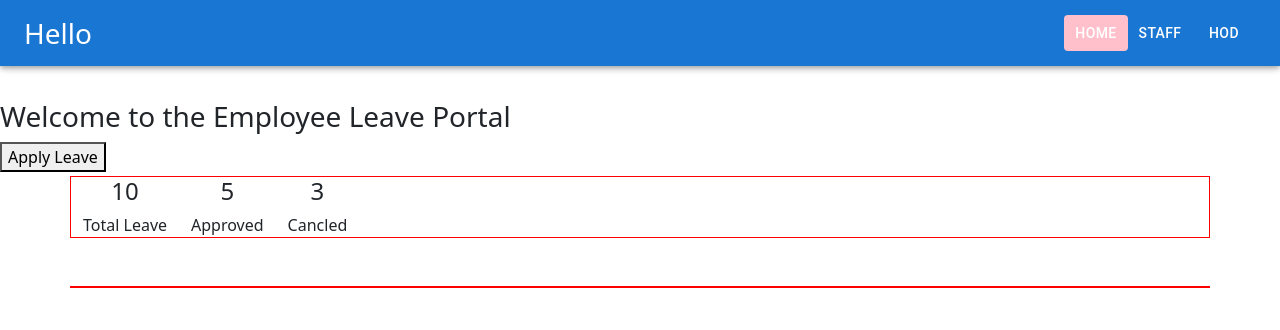
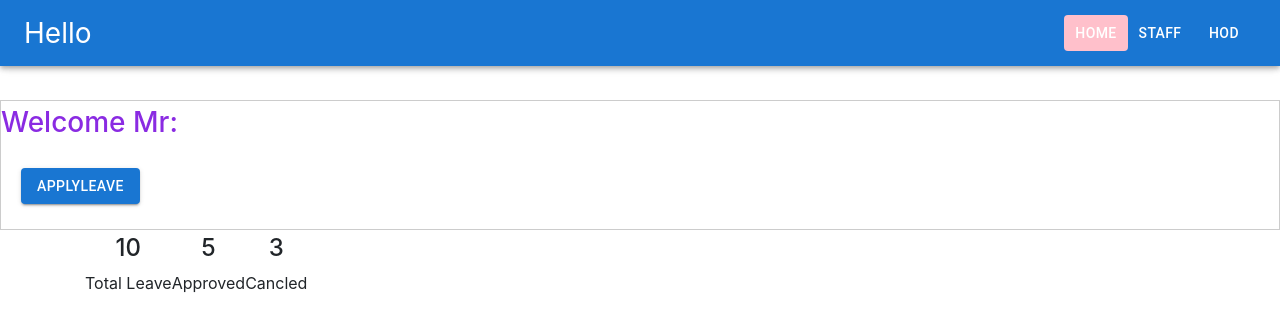
Before and after one commit to riteshsingh132/mainporject, a React (Create React App) app: page /dashbord in a window 1280 px wide. Shown: the top 330 px of the page. Built offline with nearby package versions, Linux system fonts and the light colour scheme.

Commit message:
first commit

```diff
--- a/package.json
+++ b/package.json
@@ -12,7 +12,7 @@
     "@testing-library/jest-dom": "^5.16.5",
     "@testing-library/react": "^13.4.0",
     "@testing-library/user-event": "^13.5.0",
-    "bootstrap": "^5.3.0",
+    "bootstrap": "^4.6.0",
     "chart.js": "^4.3.0",
     "moment": "^2.29.4",
     "react": "^18.2.0",
--- a/src/project2A/Home.js
+++ b/src/project2A/Home.js
@@ -30,10 +30,10 @@ function Home() {
 
     return (
         <>
-            <div className='container col-6 mt-5 pb-3' style={{ border: "1px solid #ccc" }}>
+            <div className='container col-6 mt-5 pb-3 ' style={{ border: "1px solid #ccc" }}>
 
                 <Form >
-                    <Form.Group className="mb-3 d-flex justify-content-between" controlId="formBasicText">
+                    <Form.Group className="mb-3 d-flex justify-content-between gap-3" controlId="formBasicText">
                         <div style={{ width: "300px" }}>
                             <Form.Label>First Name</Form.Label>
                             <Form.Control type="text" name='fname' placeholder='Enter Your First Name'/>
@@ -43,17 +43,17 @@ function Home() {
                             <Form.Control type="text" name='lname' placeholder='Enter Your Last Name' />
                         </div>
                     </Form.Group>
-                    <Form.Group controlId="exampleForm.ControlSelect1" className='mb-3 d-flex justify-content-between'>
+                    <Form.Group controlId="exampleForm.ControlSelect1 gap-3" className='mb-3 d-flex justify-content-between'>
 
                        <div style={{width:"300px"}}>
                        <Form.Label>How Should we Contact You?</Form.Label>
                         <Form.Control as="select" onChange={(e)=>handlechange(e)} name='selection' type='text'>
-                            <option type="email" value={"0"}>selcet option</option>
+                            <option type="text" value={"0"}>selcet option</option>
                             <option type="email" value={"1"}>Email</option>
                             <option type="number" value={"2"}>Phone</option>
                         </Form.Control>
                        </div>
-                      {toggle ? <div style={{width:"300px"}}>
+                      {toggle ? <div style={{width:"300px",gap:3}}>
                             <Form.Label>{data}</Form.Label>
                             <Form.Control type="text" />
                         </div> :" "}
@@ -61,19 +61,7 @@ function Home() {
                 </Form>
 
 
-                {/* <Dropdown>
-                    <p>How Should we Contact You?</p>
 
-                    <Dropdown.Toggle variant="success" id="dropdown-basic">
-                        Dropdown Button
-                    </Dropdown.Toggle>
-
-
-                    <Dropdown.Menu>
-                        <Dropdown.Item href="#/action-1">Email</Dropdown.Item>
-                        <Dropdown.Item href="#/action-2">Phone</Dropdown.Item>
-                    </Dropdown.Menu>
-                </Dropdown> */}
             </div>
         </>
     )
--- a/src/project4/Home.js
+++ b/src/project4/Home.js
@@ -28,12 +28,14 @@ function Home() {
 
 
     const handleInputChange1 = (e) => {
-        const value = e.target.value;
-        if (value > 100) {
-            setErrMsg("Value can not be grater than 100")
-        }else if(value <= 100){
+        const value = e.target.value
+        console.log(value)
+        if (value <= 100) {
             setInputChart1(value);
             setInputChart2(100 - value);
+            setErrMsg("")
+        }else if(value > 100){
+            setErrMsg("Value can not be grater than 100")
         }
       };
       const handleInputChange2 = (e) => {
@@ -51,6 +53,7 @@ function Home() {
             ...prev,
             series:[Number(inputchart1),Number(inputchart2)]
         }))
+        setErrMsg("")
       }
 
     return (
@@ -63,11 +66,12 @@ function Home() {
                         <Form.Group className="mb-3">
                             <div style={{ width: "200px" }}>
                                 <Form.Label>Group A</Form.Label>
-                                <Form.Control onChange={handleInputChange1} value={inputchart1} type="number" name='boxA'/>
+                                <Form.Control onChange={handleInputChange1} value={inputchart1}  type="number" name='boxA'/>
                             </div>
                             <div style={{ width: "200px" }}>
                                 <Form.Label>Group B</Form.Label>
                                 <Form.Control onChange={handleInputChange2} value={inputchart2} type="number" name='boxB' />
+                                <div>{errmsg}</div>
                             </div>
                         </Form.Group>
                         <Button onClick={createChart} variant="contained">Create Chart</Button>
--- a/src/project5/ApplyLeave.js
+++ b/src/project5/ApplyLeave.js
@@ -18,6 +18,7 @@ function ApplyLeave() {
   const [toggle, setToggle] = useState(false)
   const [apprData, setApprData] = useState([])
 
+
   const [leave, setLeave] = useState({
     apEmpName: user,
     fromdate: "",
@@ -27,8 +28,6 @@ function ApplyLeave() {
     leaveDays: 0,
 
   })
-
-
 
   const fromdateobj = new Date(leave.fromdate)
   const toDateobj = new Date(leave.todate)
@@ -122,7 +121,7 @@ let leaveshow;
             <FormLabel sx={{ ml: 2 }}><p>To</p>
               <TextField onChange={handleChange} size='small' type='date' sx={{ mb: 2, }} name='todate' value={leave.todate} />
             </FormLabel>
-            <div onChange={handleChange} type='number' name='leaveDays' value={diffDays} > {leaveshow}</div>
+            <div onChange={handleChange} style={{margin:"10px 0"}} type='number' name='leaveDays' value={diffDays} >Count Of Leave: {leaveshow}</div>
             <FormLabel sx={{ mb: 3 }}><p>Reason</p>
               <TextareaAutosize onChange={handleChange} minRows={3} style={{ width: "400px" }} name='leavereason' value={leave.leavereason} />
             </FormLabel>
--- a/src/project5/Dashbord.js
+++ b/src/project5/Dashbord.js
@@ -1,12 +1,17 @@
-import React, { useEffect, useState } from 'react'
+import React, { useContext, useEffect, useState } from 'react'
 import ApplyLeave from './ApplyLeave'
 import { useNavigate } from 'react-router'
 import { useLocation } from 'react-router-dom';
+import { Button } from '@mui/material';
+import { UserContext } from './context/UserContext';
 function Dashbord({ toggle }) {
 
 
     const location = useLocation();
     // const logFind = location.state.logFind;
+    const { state } = useContext(UserContext);
+    const { user } = state;
+
 
     const navigateR = useNavigate()
     const [apldata, setaplData] = useState([])
@@ -28,10 +33,13 @@ function Dashbord({ toggle }) {
 
         <div style={{ marginTop: "100px" }}>
 
+            <div style={{ padding: "5px 0", border: "1px solid #ccc" }}>
 
-            <h3>Welcome to the Employee Leave Portal</h3>
-            <button onClick={applyLeaveHandle}>Apply Leave</button>
-            <div className='container d-flex mt-1 mb-5 gap-4' style={{ border: "1px solid red", textAlign: "center", margin: " 0 auto" }} >
+                <h3 style={{ color: "blueviolet" }}>Welcome Mr:{user}</h3>
+                <Button onClick={applyLeaveHandle} style={{ margin: "20px 20px" }} variant='contained'>ApplyLeave</Button>
+
+            </div>
+            <div className='container d-flex mt-1 mb-5 gap-4' style={{ textAlign: "center", margin: " 0 auto" }} >
                 <div>
                     <h4>10</h4>
                     Total Leave
@@ -41,7 +49,7 @@ function Dashbord({ toggle }) {
                 <div><h4>3</h4>
                     Cancled</div>
             </div>
-            <div className='container d-flex mb-5 justify-content-center col-12 flex-wrap' style={{ border: "1px solid red" }}>
+            <div className='container d-flex mb-5 justify-content-center col-12 flex-wrap' >
 
                 {apldata !== [] && apldata?.map((item) => {
                     return <div
--- a/src/project5/HodDashboard.js
+++ b/src/project5/HodDashboard.js
@@ -8,7 +8,7 @@ import { UserContext } from './context/UserContext';
 function HodDashboard() {
 
   const { state } = useContext(UserContext);
-  const { user } = state;
+
 
 
   const [apprData, setApprData] = useState([])
@@ -19,14 +19,14 @@ function HodDashboard() {
   const location = useLocation();
   const logFind = location.state.logFind;
 
-  // console.log(logFind)
+
+
+  console.log(logFind)
   // console.log(apprData.leavestatus)
   useEffect(() => {
     const hodData = JSON.parse(localStorage.getItem("leavedata"))
     const hodData1 = JSON.parse(localStorage.getItem("user1"))
     const hodData2 = JSON.parse(localStorage.getItem("user"))
-
-
 
     setApprData(hodData)
     setEmpname(hodData1)
@@ -89,7 +89,7 @@ function HodDashboard() {
         <h4>Welcome Mr {logFind.firstname} {logFind.lastname}</h4>
 
       </div>
-      <div className='container d-flex mb-5 justify-content-center col-12 flex-wrap gap-3 flex-direction-row' style={{ textAlign: "center", border: "1px solid red" }}>
+      <div className='container d-flex mb-5 justify-content-center col-12 flex-wrap gap-3 flex-direction-row' style={{ textAlign: "center" }}>
       {apprData !==[] && apprData?.map((item) => {
         return <>
 
--- a/src/project5/StaffLogin.js
+++ b/src/project5/StaffLogin.js
@@ -57,13 +57,13 @@ function StaffLogin() {
 
     // console.log(logFind.firstname)
 
-    const staffData = logFind.firstname;
+    const staffData = logFind.firstname +" "+logFind.lastname;
 
     // localStorage.setItem("userdetails",JSON.stringify([...newEmpData, empdata]))
     if(logFind !==undefined){
     // if(empdata.username===logdata.username){
       dispatch({ type: 'SET_USER', payload: staffData });
-      navigateR("/dashbord")
+      navigateR("/dashbord",{state:{logFind}})
 
     }else {
           alert("Please fill the correct data")
@@ -85,7 +85,7 @@ function StaffLogin() {
 
           <Box display={"flex"} gap={"25px"} maxWidth={"450px"}>
             <FormLabel>Username
-              <TextField onChange={handleChange} size='small' placeholder='Enter username' margin='normal' name='username' value={empdata.username} sx={{ mb: 2 }} />
+              <TextField onChange={handleChange} size='small' placeholder='Enter username' margin='normal'  name='username' value={empdata.username} sx={{ mb: 2 }} />
             </FormLabel>
 
             <FormLabel>Password
--- a/src/project5/StaffSignUp.js
+++ b/src/project5/StaffSignUp.js
@@ -77,6 +77,10 @@ function StaffSignUp() {
                 <Box borderRadius="15px" border={"0.25px solid #ccc"} padding={"40px"} display={"flex"} flexDirection={"column"} maxWidth={"550px"} margin={"100px auto"} boxShadow={"5px 5px 10px #ccc"} sx={{ ":hover": { boxShadow: "10px 10px 20px #ccc" } }}>
 
                     <Typography sx={{ mb: 3 }}>Employee</Typography>
+                    <FormLabel>Emp Name
+                            <input type='radio' onChange={handleChange} size='small' placeholder='Enter Last Name' margin='normal' name='lastname' value={empdata1.lastname} sx={{ mb: 2 }} />
+                        </FormLabel>
+
 
                     <> <Box display={"flex"} gap={"25px"} maxWidth={"450px"}>
                         <FormLabel>First Name
@@ -101,10 +105,7 @@ function StaffSignUp() {
                                 <Select size='small'
                                     labelId="demo-simple-select-label"
                                     id="demo-simple-select"
-
-                                    sx={{ mt: 2, mb: 2 }}
-
-                                >
+                                    sx={{ mt: 2, mb: 2 }}>
                                     <MenuItem value={"0"}>Sales</MenuItem>
                                     <MenuItem value={"1"}>Finace</MenuItem>
                                     <MenuItem value={"2"}>Admin</MenuItem>
--- a/src/project5/router/Router.js
+++ b/src/project5/router/Router.js
@@ -23,8 +23,8 @@ export const router=createBrowserRouter(
             <Route path='hodlogin' element={<HodSignIn/>} ></Route>
             <Route path='hodsignup' element={<HodSignUp/>} ></Route>
             <Route path='applyleave' element={<ApplyLeave />} />
+            <Route path='hoddashbord' element={<HodDashboard />} />
             <Route path='dashbord' element={<Dashbord />} />
-            <Route path='hoddashbord' element={<HodDashboard />} />
         </Route>
     )
 )
```
Also changed, not shown: 1 other file (tests, documents, lock files or other folders).
